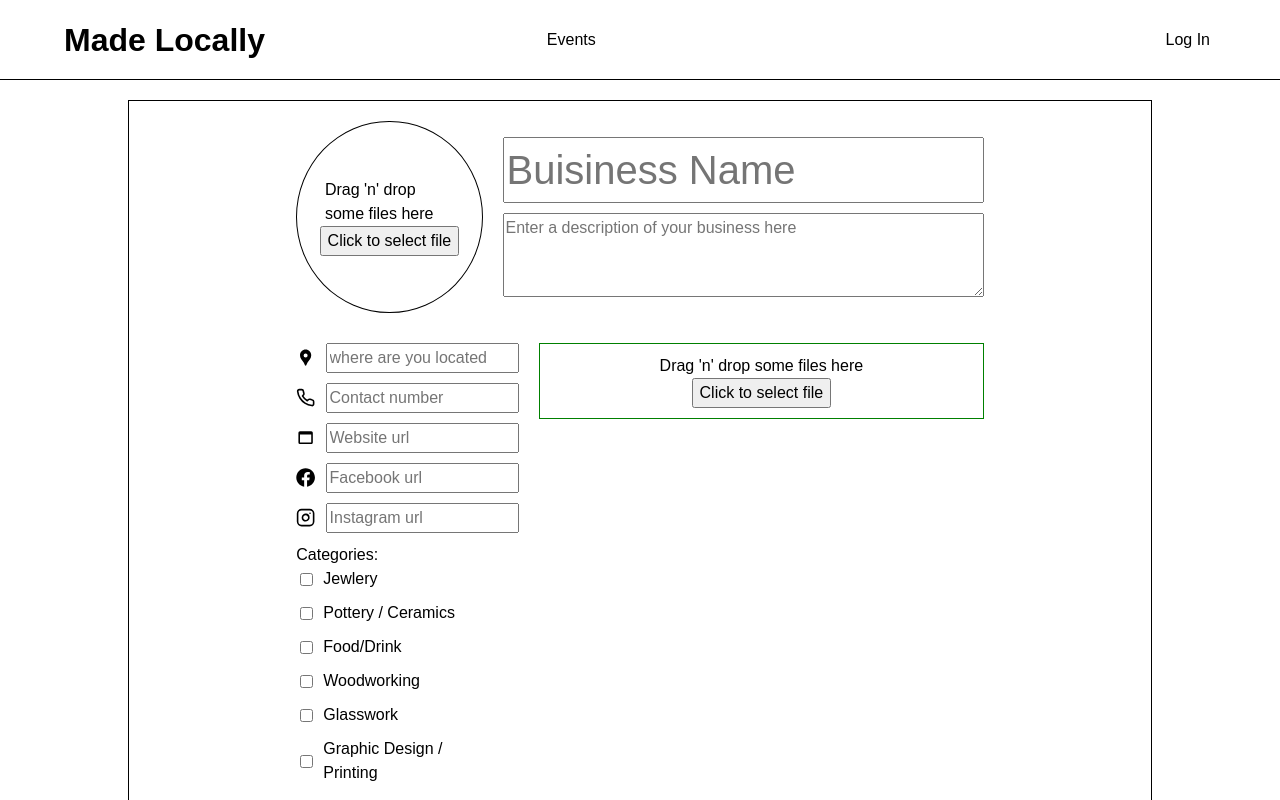
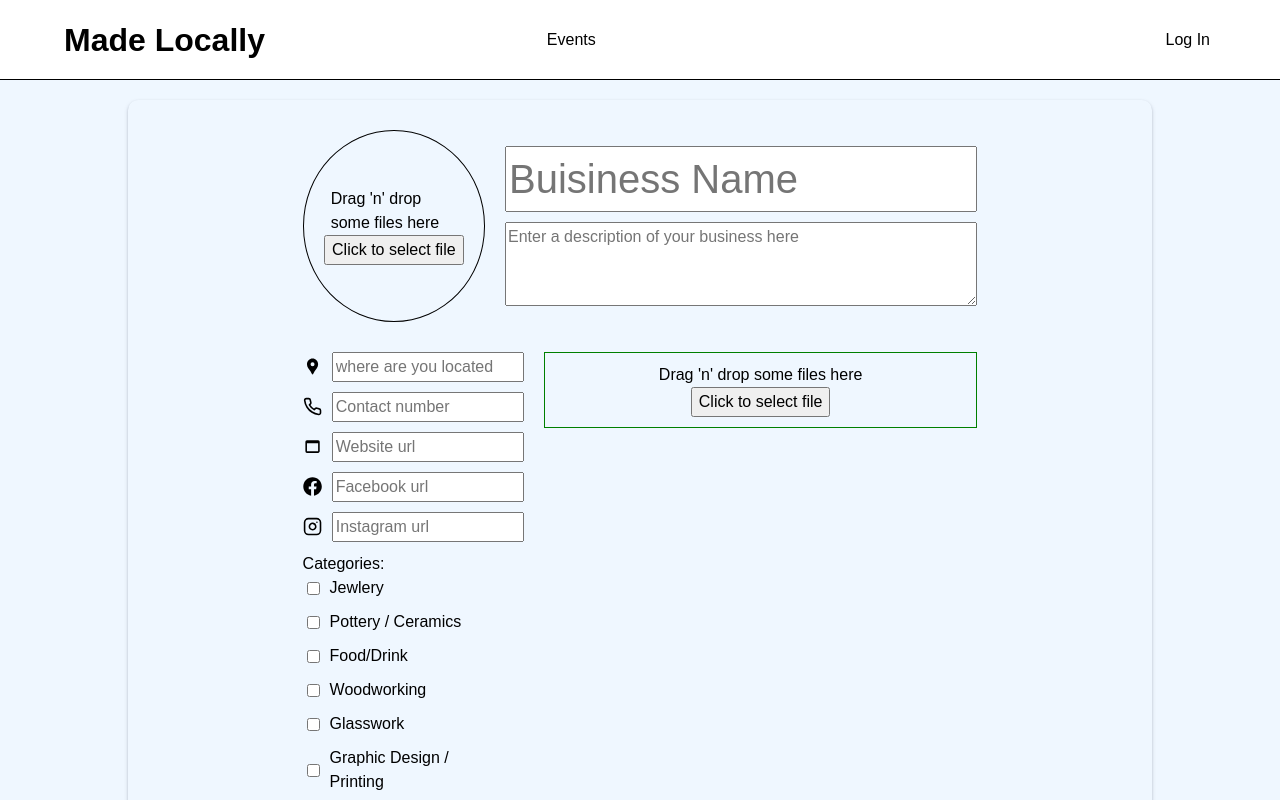
Before and after one commit to nem67127/madeLocally, a React (Create React App) app in the folder client/: page /profile-f/1 in a window 1280 px wide. Shown: the top 800 px of the page. Built offline with nearby package versions, Linux system fonts and the light colour scheme; no server answers.

Commit message:
adding background color

```diff
--- a/client/src/GlobalStyles.js
+++ b/client/src/GlobalStyles.js
@@ -1,6 +1,9 @@
 import { createGlobalStyle } from "styled-components";
 
 export default createGlobalStyle`
+:root{
+  --main-background-color: #eff7ff;
+}
 *,
   *:before,
   *:after {
--- a/client/src/components/Events/CreateEvent.js
+++ b/client/src/components/Events/CreateEvent.js
@@ -4,7 +4,7 @@ import { UpdateEventContext } from "../contexts/UpdateEvents";
 
 const CreateEvent = () => {
   const [createEvent, setCreateEvent] = useState(null);
-  const { updateEvent, setEventUpdate } = useContext(UpdateEventContext);
+  const { eventUpdate, setEventUpdate } = useContext(UpdateEventContext);
   //onChange function
   const handleChange = (value, name) => {
     setCreateEvent({ ...createEvent, [name]: value });
@@ -21,7 +21,7 @@ const CreateEvent = () => {
     })
       .then((res) => res.json())
       .then(() => {
-        setEventUpdate(!updateEvent);
+        setEventUpdate(!eventUpdate);
       })
       .catch((err) => console.log(err));
   };
@@ -116,6 +116,7 @@ export default CreateEvent;
 const Wrapper = styled.div`
   display: flex;
   justify-content: center;
+  /* background-color: var(--main-background-color); */
 `;
 
 const Form = styled.form`
@@ -127,6 +128,7 @@ const Form = styled.form`
     rgba(0, 0, 0, 0.3) 0px 1px 3px -1px;
   margin-top: 30px;
   border-radius: 10px;
+  background-color: white;
 `;
 const Box = styled.div`
   display: flex;
--- a/client/src/components/Events/Events.js
+++ b/client/src/components/Events/Events.js
@@ -7,7 +7,7 @@ import { UpdateEventContext } from "../contexts/UpdateEvents";
 
 const Events = () => {
   const { currentUser } = useContext(CurrentUserContext);
-  const { updateEvent } = useContext(UpdateEventContext);
+  const { eventUpdate } = useContext(UpdateEventContext);
   const [events, setEvents] = useState([]);
   const [error, setError] = useState(null);
 
@@ -19,7 +19,7 @@ const Events = () => {
         setEvents(data.data);
       })
       .catch((err) => setError(err.message));
-  }, [updateEvent]);
+  }, [eventUpdate]);
 
   if (error !== null) {
     return <div>error</div>;
@@ -29,7 +29,7 @@ const Events = () => {
   }
 
   return (
-    <>
+    <Container>
       {/* artisans if logged in are able to create a new event */}
       {currentUser && currentUser.artisan ? <CreateEvent /> : <></>}
       <Wrapper>
@@ -43,17 +43,24 @@ const Events = () => {
           )}
         </EventsList>
       </Wrapper>
-    </>
+    </Container>
   );
 };
 export default Events;
+const Container = styled.div`
+  background-color: var(--main-background-color);
+`;
 const Wrapper = styled.div`
+  height: calc(100vh - 80px);
   display: flex;
   flex-direction: column;
   align-items: center;
-  margin-top: 30px;
 `;
 const EventsList = styled.div`
   width: 70%;
   padding: 20px;
+  display: flex;
+  flex-wrap: wrap;
+  justify-content: space-between;
+  margin-top: 20px;
 `;
--- a/client/src/components/Events/EventsInfoBox.js
+++ b/client/src/components/Events/EventsInfoBox.js
@@ -18,7 +18,7 @@ const EventsInfoBox = ({ event }) => {
   };
   return (
     <>
-      {evDate >= date && (
+      {evDate >= date || evEndDate >= date ? (
         <Wrapper>
           <Name onClick={(ev) => handleClickEvent(ev)}>{event.name}</Name>
           <EventDate>
@@ -41,6 +41,8 @@ const EventsInfoBox = ({ event }) => {
           </EventDate>
           <Location>{event.location}</Location>
         </Wrapper>
+      ) : (
+        <></>
       )}
     </>
   );
@@ -53,6 +55,9 @@ const Wrapper = styled.div`
     rgba(0, 0, 0, 0.3) 0px 1px 3px -1px;
   padding: 20px;
   border-radius: 10px;
+  width: 30%;
+  margin-bottom: 20px;
+  background-color: white;
 `;
 const Name = styled.h2`
   &:hover {
--- a/client/src/components/Homepage.js
+++ b/client/src/components/Homepage.js
@@ -132,6 +132,7 @@ const Wrapper = styled.div`
   display: flex;
   align-items: center;
   justify-content: center;
+  background-color: var(--main-background-color);
 `;
 const Map = styled.div`
   height: 70%;
--- a/client/src/components/Profile Page/Profile.js
+++ b/client/src/components/Profile Page/Profile.js
@@ -87,16 +87,21 @@ export default Profile;
 const Wrapper = styled.div`
   display: flex;
   justify-content: center;
-  margin-top: 20px;
+  min-height: calc(100vh - 80px);
+  background-color: var(--main-background-color);
 `;
 const Main = styled.form`
   height: 100%;
   width: 80%;
-  padding: 20px;
-  border: 1px solid black;
+  padding: 30px;
   display: flex;
   flex-direction: column;
   align-items: center;
+  margin-top: 20px;
+  background-color: white;
+  border-radius: 10px;
+  box-shadow: rgba(50, 50, 93, 0.25) 0px 2px 5px -1px,
+    rgba(0, 0, 0, 0.3) 0px 1px 3px -1px;
 `;
 const ProfilePic = styled.div`
   min-height: 30px;
--- a/client/src/components/ProfileForm/ProfileForm.js
+++ b/client/src/components/ProfileForm/ProfileForm.js
@@ -152,16 +152,20 @@ export default ProfileForm;
 const Wrapper = styled.div`
   display: flex;
   justify-content: center;
-  margin-top: 20px;
+
+  background-color: var(--main-background-color);
 `;
 const Form = styled.form`
-  height: 100%;
+  margin-top: 20px;
+  min-height: calc(100vh - 80px);
   width: 80%;
-  padding: 20px;
-  border: 1px solid black;
+  padding: 30px;
   display: flex;
   flex-direction: column;
   align-items: center;
+  border-radius: 10px;
+  box-shadow: rgba(50, 50, 93, 0.25) 0px 2px 5px -1px,
+    rgba(0, 0, 0, 0.3) 0px 1px 3px -1px;
 `;
 
 const Name = styled.input`
```
